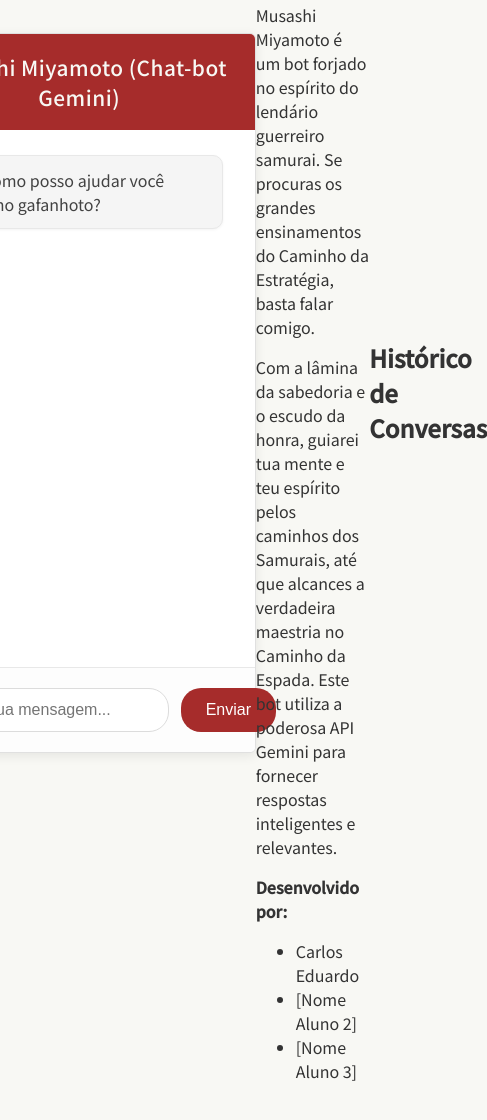
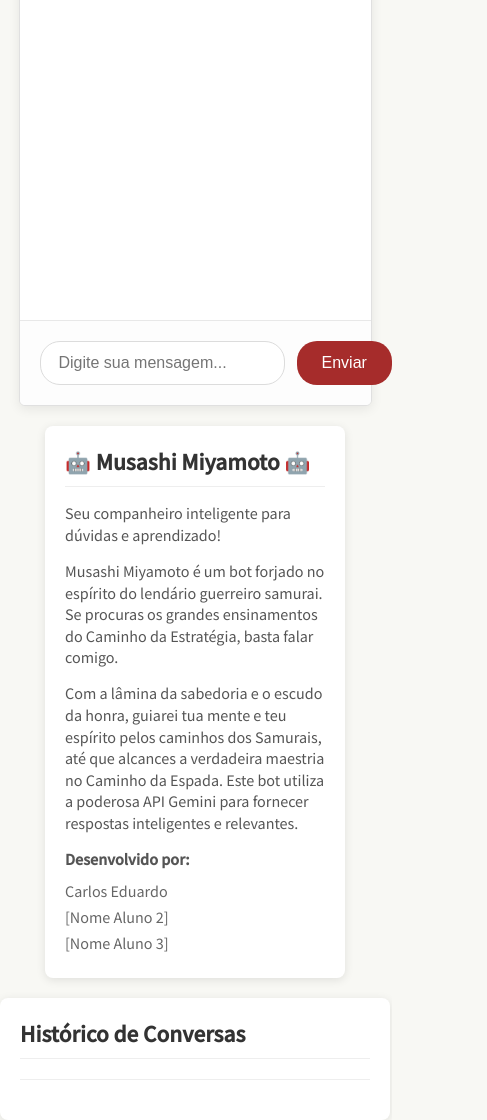
Before and after one commit to Carlos1dev017/Chatbot_Superpowers_Data_e_Hora, a website: page public/index.html in a window 390 px wide. Shown: the part 313-1433 px from the top of the page, 487 px wide, since content can reach past the window. Before the commit the page ends 1412 px from the top, so only its background shows below. Drawn offline with Linux system fonts and the light colour scheme; no server answers.

Commit message:
Update style.css

```diff
--- a/public/style.css
+++ b/public/style.css
@@ -1,5 +1,3 @@
-/* public/style.css - Estilo Inspirado no Japonês */
-
 @import url('https://fonts.googleapis.com/css2?family=Noto+Sans+JP:wght@300;400;500&display=swap'); /* Fonte com suporte a japonês, visual limpo */
 
 body {
@@ -162,3 +160,115 @@ h1 {
 #chat-box::-webkit-scrollbar-thumb:hover {
     background-color: #b3b3b3; /* Cor da barra ao passar o mouse */
 }
+
+/* Estilos para a nova seção de informações do bot */
+#info-bot-container {
+    background-color: #fff;
+    border-radius: 8px;
+    box-shadow: 0 2px 10px rgba(0, 0, 0, 0.1);
+    width: 100%;
+    max-width: 300px; /* Largura para a nova seção */
+    padding: 20px;
+    box-sizing: border-box;
+    margin-left: 20px; /* Espaço entre o chat e a nova seção */
+}
+
+#info-bot-container h2 {
+    color: #333;
+    font-size: 1.3em;
+    margin-top: 0;
+    border-bottom: 1px solid #eee;
+    padding-bottom: 10px;
+    margin-bottom: 15px;
+}
+
+#info-bot-container p {
+    font-size: 0.9em;
+    line-height: 1.5;
+    color: #555;
+    margin-bottom: 10px;
+}
+
+#info-bot-container ul {
+    list-style: none;
+    padding: 0;
+    margin: 0;
+}
+
+#info-bot-container ul li {
+    font-size: 0.9em;
+    color: #666;
+    margin-bottom: 5px;
+}
+
+/* Responsividade */
+@media (max-width: 768px) {
+    body {
+        flex-direction: column; /* Empilha os elementos em telas menores */
+        align-items: center;
+    }
+
+    #chat-container {
+        margin-right: 0;
+        margin-bottom: 20px; /* Espaço entre os elementos empilhados */
+    }
+
+    #info-bot-container {
+        margin-left: 0;
+    }
+}
+
+
+
+/* Estilos para a seção de histórico de conversas */
+#historico-container {
+    background-color: #fff;
+    border-radius: 8px;
+    box-shadow: 0 2px 10px rgba(0, 0, 0, 0.1);
+    width: 100%;
+    max-width: 600px;
+    padding: 20px;
+    box-sizing: border-box;
+    margin-top: 20px; /* Espaço entre a seção de histórico e o chat/info-bot */
+}
+
+#historico-container h2 {
+    color: #333;
+    font-size: 1.3em;
+    margin-top: 0;
+    border-bottom: 1px solid #eee;
+    padding-bottom: 10px;
+    margin-bottom: 15px;
+}
+
+#lista-sessoes {
+    list-style: none;
+    padding: 0;
+    margin: 0;
+}
+
+#lista-sessoes li {
+    background-color: #f9f9f9;
+    border: 1px solid #eee;
+    border-radius: 5px;
+    padding: 10px;
+    margin-bottom: 10px;
+    cursor: pointer;
+    display: flex;
+    justify-content: space-between;
+    align-items: center;
+}
+
+#lista-sessoes li:hover {
+    background-color: #f0f0f0;
+}
+
+#visualizacao-conversa-detalhada {
+    border-top: 1px solid #eee;
+    margin-top: 20px;
+    padding-top: 20px;
+}
+
+#visualizacao-conversa-detalhada .message {
+    margin-bottom: 8px;
+}
```
